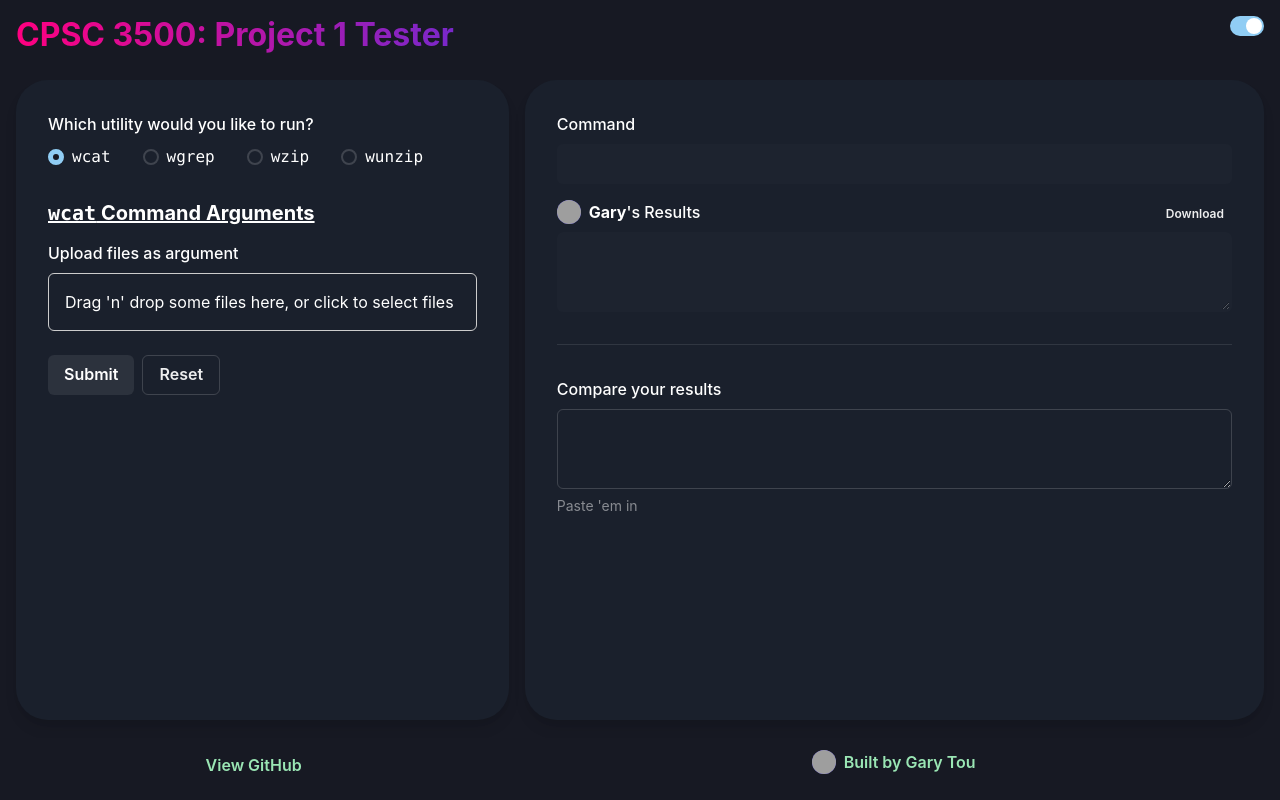
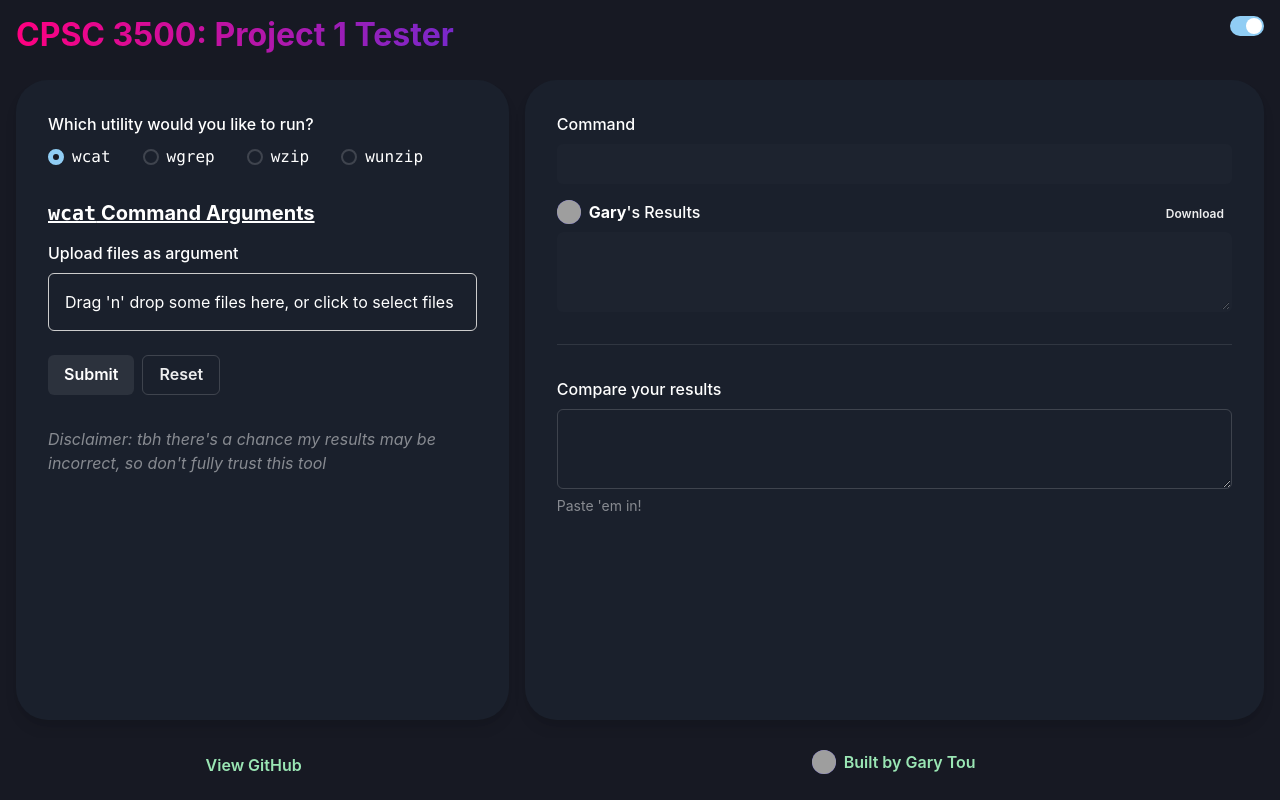
Before and after one commit to garyhtou/CPSC3500-P1-Tester-Site, a Next.js app: page / in a window 1280 px wide. Built offline with nearby package versions, Linux system fonts and the light colour scheme; grey boxes are pictures that could not be loaded.

Commit message:
add disclaimer

```diff
--- a/src/components/Results.tsx
+++ b/src/components/Results.tsx
@@ -182,7 +182,7 @@ export const Results = ({ post, result }) => {
 								onChange={handleChange}
 								name='compare'
 							/>
-							<FormHelperText>Paste 'em in</FormHelperText>
+							<FormHelperText>Paste 'em in!</FormHelperText>
 							<FormErrorMessage>They're different!</FormErrorMessage>
 						</FormControl>
 
--- a/src/pages/index.tsx
+++ b/src/pages/index.tsx
@@ -36,6 +36,13 @@ const Index = () => {
 			<Main>
 				<Card>
 					<Form setPost={setPost} setResult={setResult} />
+
+					<Box mt={'2rem'} color={'whiteAlpha.600'}>
+						<em>
+							Disclaimer: tbh there's a chance my results may be incorrect, so
+							don't fully trust this tool
+						</em>
+					</Box>
 				</Card>
 				<Card>
 					<Results post={post} result={result} />
```
